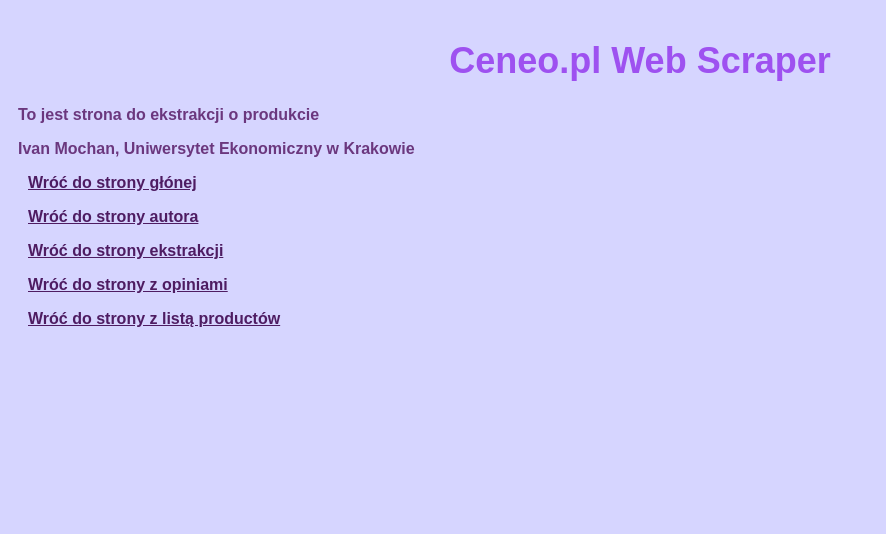
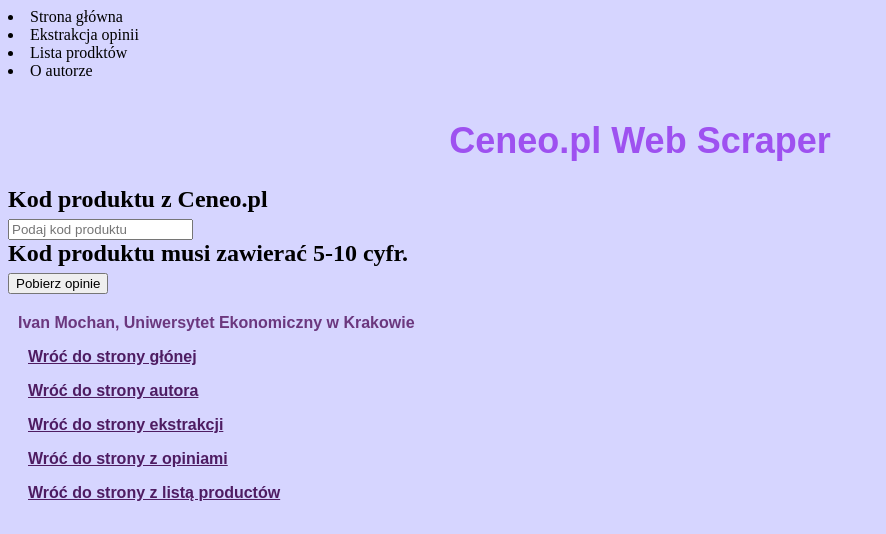
Before and after one commit to IvanMochan/CeneoWebScraperIM, a Flask app: page /extract in a window 1280 px wide. Shown: the top 534 px of the page, without its empty margins (0-886 px from the left). Run offline with Flask 3, Linux system fonts and the light colour scheme.

Commit message:
2024-05-13 IM

```diff
--- a/app/routes.py
+++ b/app/routes.py
@@ -5,7 +5,7 @@
 def index():
     return render_template("index.html.jinja")
 
-@app.route('/extract')
+@app.route('/extract', methods=['POST', 'GET'])
 def extract():
     return render_template("extract.html.jinja")
 
--- a/app/templates/base.html.jinja
+++ b/app/templates/base.html.jinja
@@ -7,6 +7,25 @@
     <title>Document</title>
 </head>
 <body>
+    <nav class="navbar navbar-expand-lg navbar-dark bg-dark container">
+        <div class="container-fluid>
+            <div class="collpase navbar collapse" id ="navbarSupportedContent">
+
+                <li class="nav-item>
+                    <a class="nav-link" href="{{url_for('index')}}><i class="bi bi-house-fill"></i>Strona główna</a>
+                </li>
+                <li class="nav-item>
+                    <a class="nav-link" href="{{url_for('extract')}}><i class="bi bi-house-fill"></i>Ekstrakcja opinii</a>
+                </li>
+                <li class="nav-item>
+                    <a class="nav-link" href="{{url_for('products')}}><i class="bi bi-house-fill"></i>Lista prodktów</a>
+                </li>
+                <li class="nav-item>
+                    <a class="nav-link" href="{{url_for('author')}}><i class="bi bi-house-fill"></i>O autorze</a>
+                </li>
+            </div>
+        </div>
+    </nav>
     <header>
         <h1>Ceneo.pl Web Scraper</h1>
     </header>
--- a/app/templates/extract.html.jinja
+++ b/app/templates/extract.html.jinja
@@ -1,4 +1,23 @@
 {% extends "base.html.jinja" %}
 {% block content %}
-    <p>To jest strona do ekstrakcji o produkcie {{product_id}}</p>
+    <h2 class="mt-3 mb-3>Ekstrakcja opinii></h2>
+    <form method="POST" action="{{url_for('extract')}}" class="container">
+        <div class="row g-3 align-items-center>
+            <div class="col-auto">
+                <label for="product_id" class="col-form-label">Kod produktu z Ceneo.pl</label>
+            </div>
+            <div class="col-auto">
+                <input type="text" name="product_id" id="product_id" class="form-control"
+                aria-describedby="product_idHelpInLine" placeholder="Podaj kod produktu">
+            </div>
+            <div class="col-auto">
+                <span id="product_idHelpInLine" class="form-text">
+                Kod produktu musi zawierać 5-10 cyfr.
+                </span>
+            </div>
+            <div class="col-auto">
+                <button type="submit" class=btn btn-dark>Pobierz opinie</button>
+            </div>
+
+    </div>
 {% endblock content %}
```
